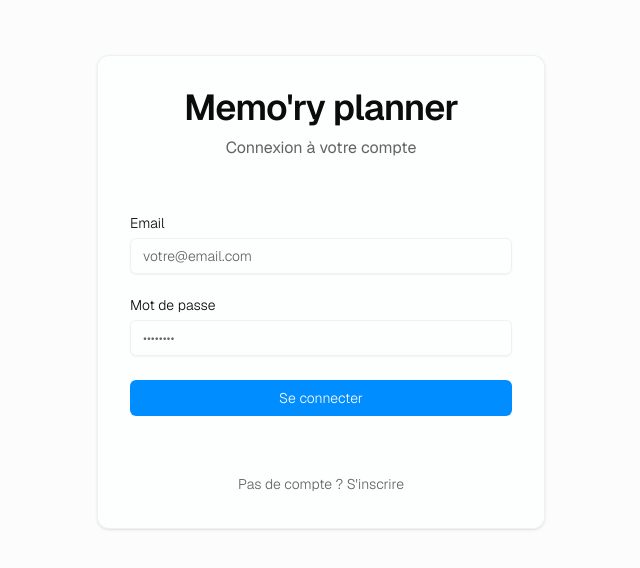
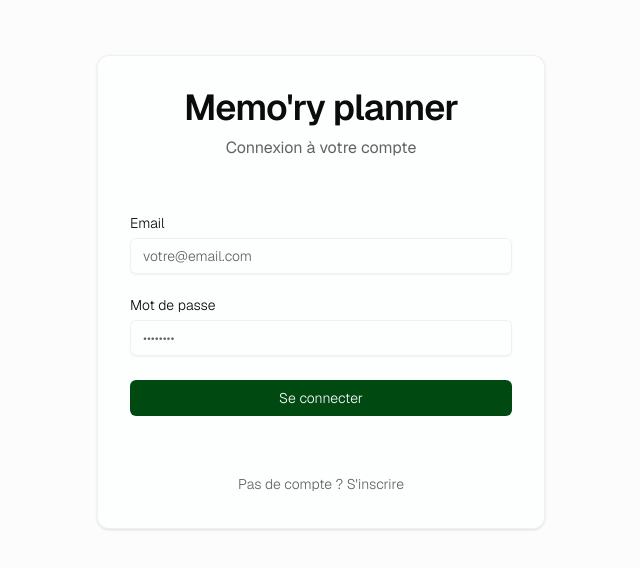
Before and after one commit to MalauryB/memory-ai, a Next.js app: page /auth in a window 1280 px wide. Shown: the part 108-676 px from the top of the page, without its empty margins (319-959 px from the left). Built offline with nearby package versions, Linux system fonts and the light colour scheme; no server answers.

Commit message:
bon code couleur

```diff
--- a/app/globals.css
+++ b/app/globals.css
@@ -25,18 +25,18 @@
   --secondary-foreground: oklch(0.15 0 0);
   --muted: oklch(0.96 0 0);
   --muted-foreground: oklch(0.5 0 0);
-  --accent: oklch(0.65 0.25 250);
+  --accent: oklch(0.35 0.12 150);
   --accent-foreground: oklch(0.99 0 0);
   --destructive: oklch(0.55 0.22 25);
   --destructive-foreground: oklch(0.99 0 0);
   --border: oklch(0.92 0 0);
   --input: oklch(0.92 0 0);
-  --ring: oklch(0.65 0.25 250);
-  --chart-1: oklch(0.65 0.25 250);
-  --chart-2: oklch(0.5 0.15 200);
-  --chart-3: oklch(0.4 0.1 180);
-  --chart-4: oklch(0.7 0.2 260);
-  --chart-5: oklch(0.6 0.18 240);
+  --ring: oklch(0.35 0.12 150);
+  --chart-1: oklch(0.35 0.12 150);
+  --chart-2: oklch(0.4 0.1 160);
+  --chart-3: oklch(0.3 0.08 140);
+  --chart-4: oklch(0.42 0.15 155);
+  --chart-5: oklch(0.38 0.13 145);
   --radius: 0.5rem;
   --sidebar: oklch(0.99 0 0);
   --sidebar-foreground: oklch(0.15 0 0);
@@ -45,7 +45,7 @@
   --sidebar-accent: oklch(0.95 0 0);
   --sidebar-accent-foreground: oklch(0.15 0 0);
   --sidebar-border: oklch(0.92 0 0);
-  --sidebar-ring: oklch(0.65 0.25 250);
+  --sidebar-ring: oklch(0.35 0.12 150);
 }
 
 .dark {
@@ -62,26 +62,26 @@
   --secondary-foreground: oklch(0.98 0 0);
   --muted: oklch(0.15 0 0);
   --muted-foreground: oklch(0.55 0 0);
-  --accent: oklch(0.7 0.25 250);
-  --accent-foreground: oklch(0.08 0 0);
+  --accent: oklch(0.45 0.15 150);
+  --accent-foreground: oklch(0.98 0 0);
   --destructive: oklch(0.55 0.22 25);
   --destructive-foreground: oklch(0.98 0 0);
   --border: oklch(0.18 0 0);
   --input: oklch(0.18 0 0);
-  --ring: oklch(0.7 0.25 250);
-  --chart-1: oklch(0.7 0.25 250);
-  --chart-2: oklch(0.6 0.15 200);
-  --chart-3: oklch(0.5 0.1 180);
-  --chart-4: oklch(0.75 0.2 260);
-  --chart-5: oklch(0.65 0.18 240);
+  --ring: oklch(0.45 0.15 150);
+  --chart-1: oklch(0.45 0.15 150);
+  --chart-2: oklch(0.5 0.13 160);
+  --chart-3: oklch(0.4 0.1 140);
+  --chart-4: oklch(0.52 0.17 155);
+  --chart-5: oklch(0.48 0.15 145);
   --sidebar: oklch(0.08 0 0);
   --sidebar-foreground: oklch(0.98 0 0);
-  --sidebar-primary: oklch(0.7 0.25 250);
-  --sidebar-primary-foreground: oklch(0.08 0 0);
+  --sidebar-primary: oklch(0.45 0.15 150);
+  --sidebar-primary-foreground: oklch(0.98 0 0);
   --sidebar-accent: oklch(0.15 0 0);
   --sidebar-accent-foreground: oklch(0.98 0 0);
   --sidebar-border: oklch(0.18 0 0);
-  --sidebar-ring: oklch(0.7 0.25 250);
+  --sidebar-ring: oklch(0.45 0.15 150);
 }
 
 @theme inline {
--- a/components/daily-planner.tsx
+++ b/components/daily-planner.tsx
@@ -189,9 +189,9 @@ export function DailyPlanner() {
               <div key={task.id} className="relative group">
                 <Card
                   className={`p-6 border backdrop-blur-sm transition-all ${
-                    isBreak ? "bg-blue-500/5 border-blue-500/30" :
+                    isBreak ? "bg-accent/5 border-accent/30" :
                     isSuggestion ? "bg-purple-500/5 border-purple-500/30" :
-                    isCustomActivity ? "bg-green-500/5 border-green-500/30" :
+                    isCustomActivity ? "bg-accent/5 border-accent/30" :
                     "bg-card/50 border-border"
                   } ${
                     task.completed ? "opacity-50" : "hover:border-accent/50"
@@ -207,7 +207,7 @@ export function DailyPlanner() {
                   )}
                   {isBreak && (
                     <div className="flex items-center justify-center w-5 h-5 mt-1">
-                      <Coffee className="h-4 w-4 text-blue-500" />
+                      <Coffee className="h-4 w-4 text-accent" />
                     </div>
                   )}
                   <div className="flex-1 space-y-2">
@@ -264,7 +264,7 @@ export function DailyPlanner() {
                         </Badge>
                       )}
                       {isCustomActivity && (
-                        <Badge variant="outline" className="font-normal text-xs border-green-500/30 text-green-600">
+                        <Badge variant="outline" className="font-normal text-xs border-accent/30 text-accent">
                           Activité perso
                         </Badge>
                       )}
```
